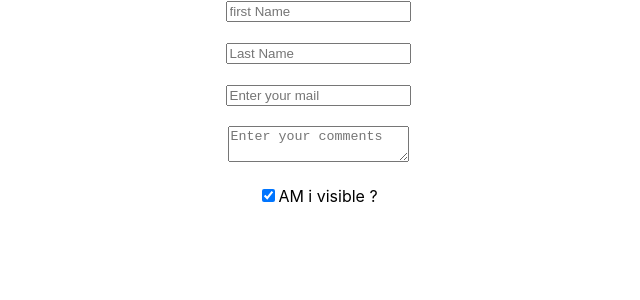
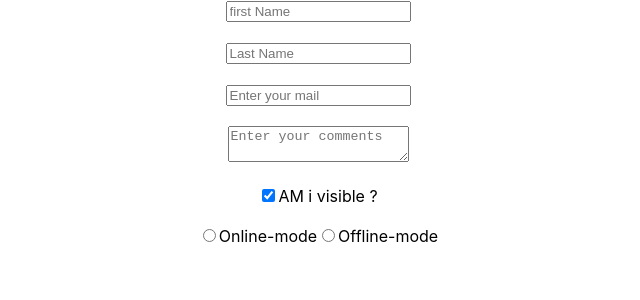
Before and after one commit to RAJA8112008/formapp, a React (Create React App) app: page / in a window 1280 px wide. Shown: the top 300 px of the page, without its empty margins (322-962 px from the left). Built offline with nearby package versions, Linux system fonts and the light colour scheme.

Commit message:
commited

```diff
--- a/src/App.js
+++ b/src/App.js
@@ -12,7 +12,7 @@ function App() {
 //     // console.log(event.target.value);
 //     setLastname(event.target.value);
 //   }
-const[FormData,setFormData]=useState({First:"",Last:"",email:"",comments:"",isvisible:true})
+const[FormData,setFormData]=useState({First:"",Last:"",email:"",comments:"",isvisible:true,mode:""})
 console.log(FormData);
    function ChangeHandler(event){
     const{name,type,checked,value}=event.target
@@ -40,6 +40,13 @@ console.log(FormData);
    <br/>
   <input type='checkbox' name='isvisible' onChange={ChangeHandler} id='isvisible' checked={FormData.isvisible}/>
   <label htmlFor='isvisible'>AM i visible ?</label>
+  <br/>
+   <br/>
+   <input type='radio' name='mode' value='online-mode' checked={FormData.value==="online-mode"} id='online-mode' onChange={ChangeHandler}/>
+   <label htmlFor='mode'>Online-mode</label>
+
+   <input type='radio' name='mode' value='offline-mode' checked={FormData.value==="offline-mode"} id='offline-mode' onChange={ChangeHandler}/>
+   <label htmlFor='mode'>Offline-mode</label>
    </form>
 
     </div>
```
